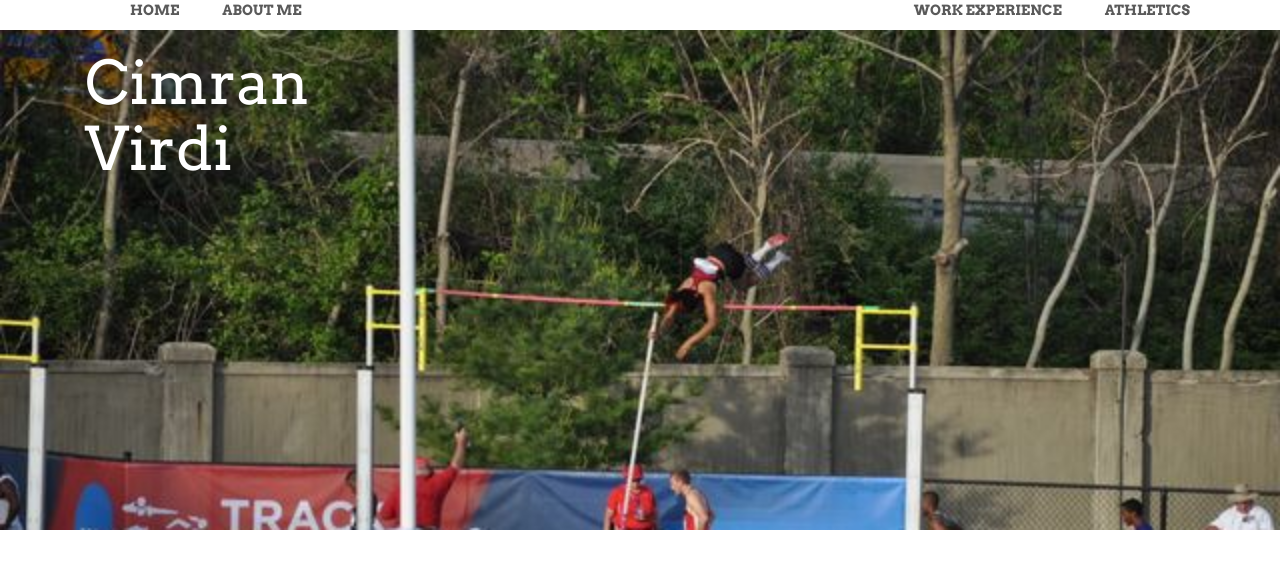
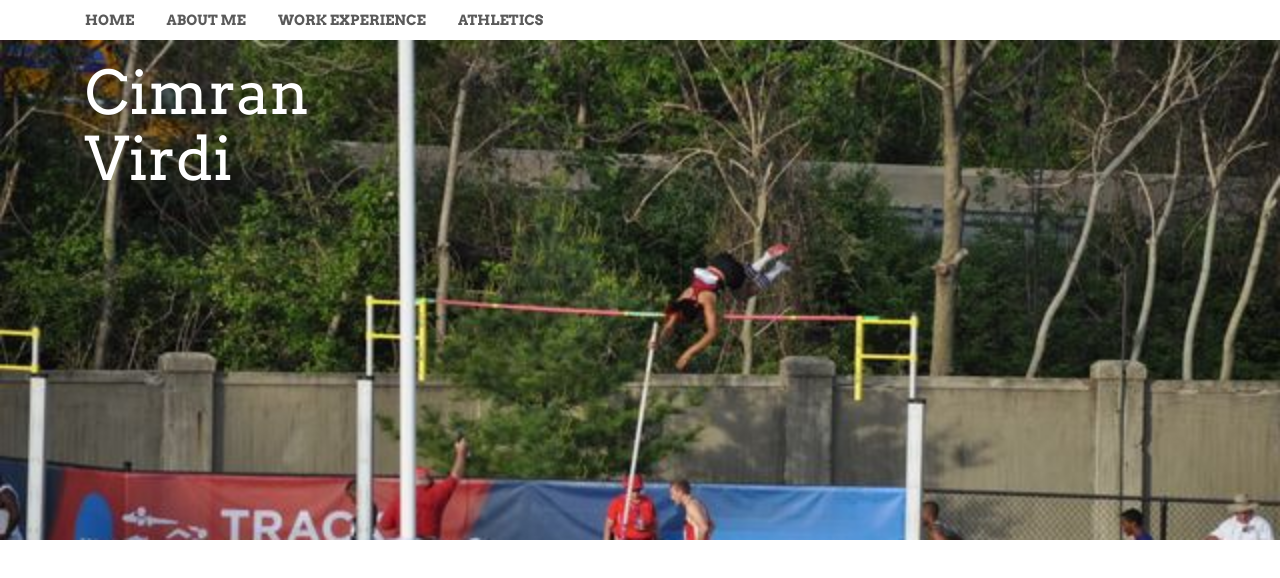
Before and after one commit to cimmyv/cimmyv.github.io, a plain HTML site: page index.html in a window 1280 px wide. Drawn offline with nearby package versions, Linux system fonts and the light colour scheme.

Commit message:
fourth commit

```diff
--- a/index.html
+++ b/index.html
@@ -17,16 +17,12 @@
         <div class= 'nav'>
             <div class= 'container'>
 
-            <ul class= "pull-left">
-                <li> <a href=#> Home </a> </li>
-                <li> <a href=#> About Me </a> </li>
-            </ul>
-
-            <ul class = "pull-right">
-                <li> <a href=#> Work Experience </a> </li>
-                <li> <a href=#> Athletics </a> </li>
-            </ul>
-
+                <ul class="nav nav-pills">
+                    <li> <a href=#> Home </a> </li>
+                    <li> <a href=#> About Me </a> </li>
+                    <li> <a href=#> Work Experience </a> </li>
+                    <li> <a href=#> Athletics </a> </li>
+                </ul>
             </div>
         </div>
 
```
